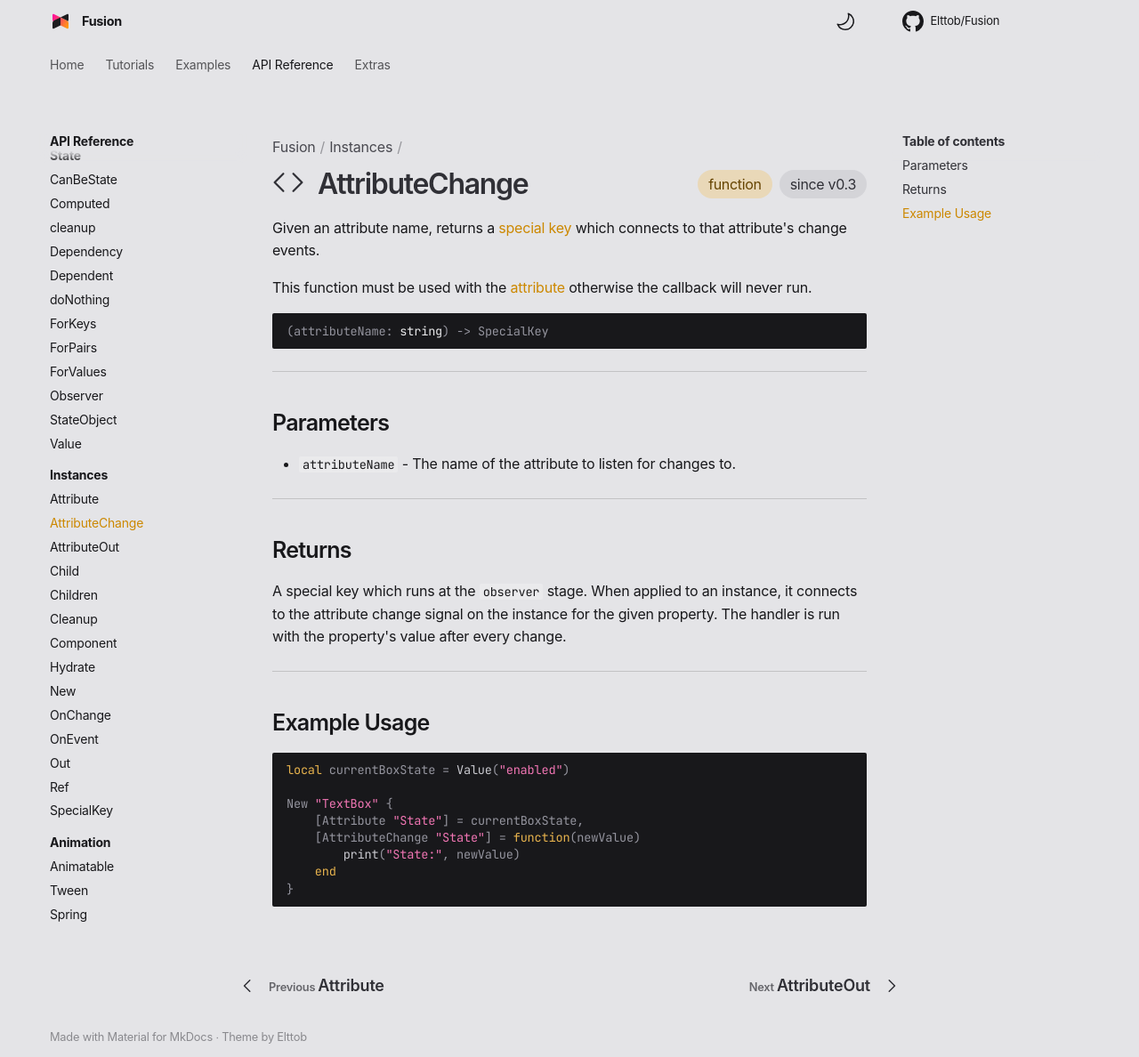
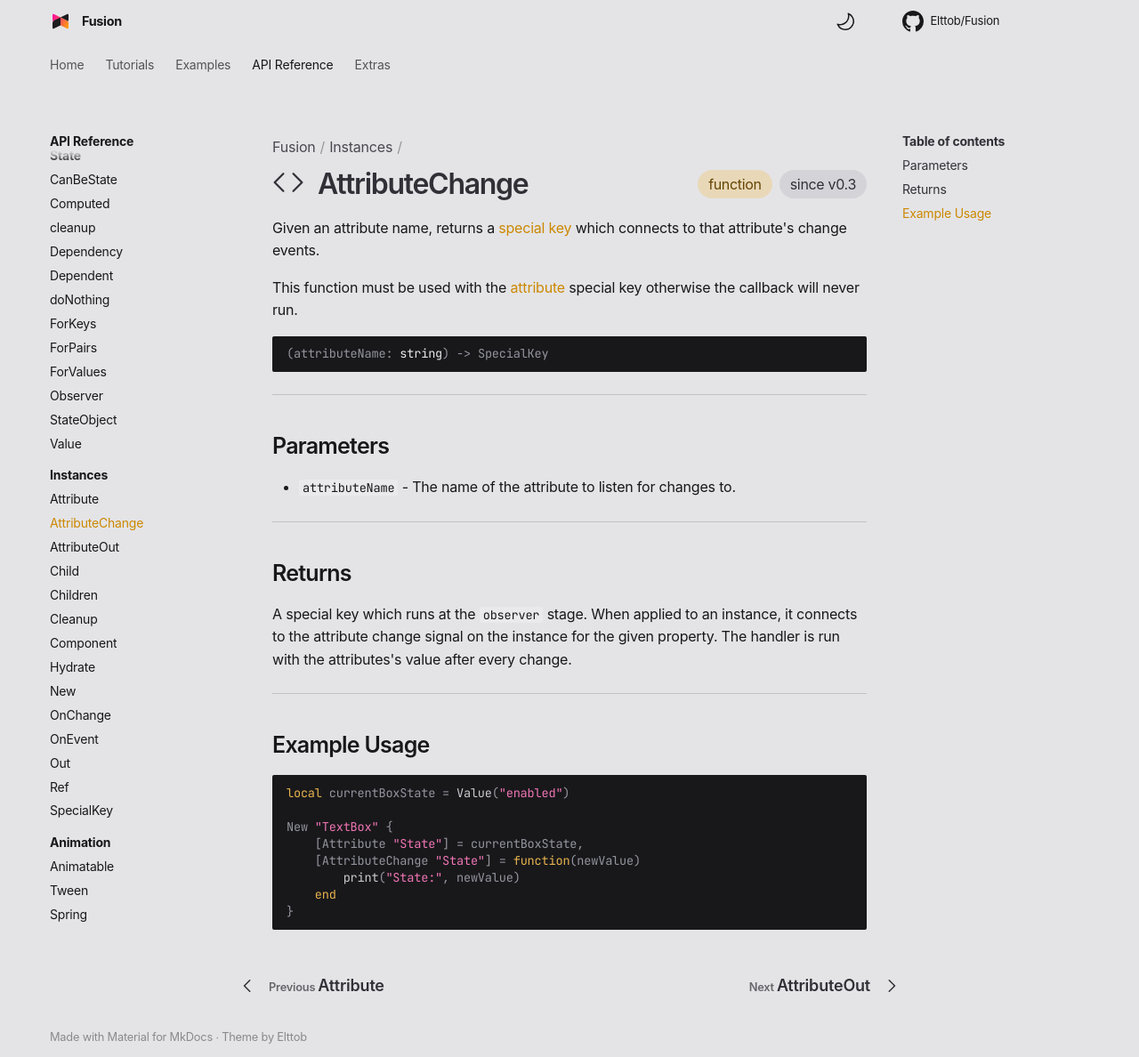
Before and after one commit to dphfox/Fusion, an MkDocs documentation site: the page built from docs/api-reference/instances/attributeChange.md, in a window 1280 px wide and 1188 px high. Shown: the whole window at 89% size. Built offline with MkDocs 1.6.1 and Material for MkDocs 9.7.7, drawn with Linux system fonts in a browser that asks for light colours; some web fonts are replaced; comment, search, counter and statistics services are not loaded; the version menu is left out.

Commit message:
Spell error

````diff
--- a/docs/api-reference/instances/attributeChange.md
+++ b/docs/api-reference/instances/attributeChange.md
@@ -15,7 +15,7 @@
 Given an attribute name, returns a [special key](./specialkey.md) which connects
 to that attribute's change events.
 
-This function must be used with the [attribute](./attribute.md) otherwise the callback will never run.
+This function must be used with the [attribute](./attribute.md) special key otherwise the callback will never run.
 
 ```Lua
 (attributeName: string) -> SpecialKey
@@ -33,7 +33,7 @@ This function must be used with the [attribute](./attribute.md) otherwise the ca
 
 A special key which runs at the `observer` stage. When applied to an instance,
 it connects to the attribute change signal on the instance for the given property.
-The handler is run with the property's value after every change.
+The handler is run with the attributes's value after every change.
 
 -----
 
````
Also changed, not shown: docs/api-reference/instances/attributeOut.md (+1 -1 lines).
